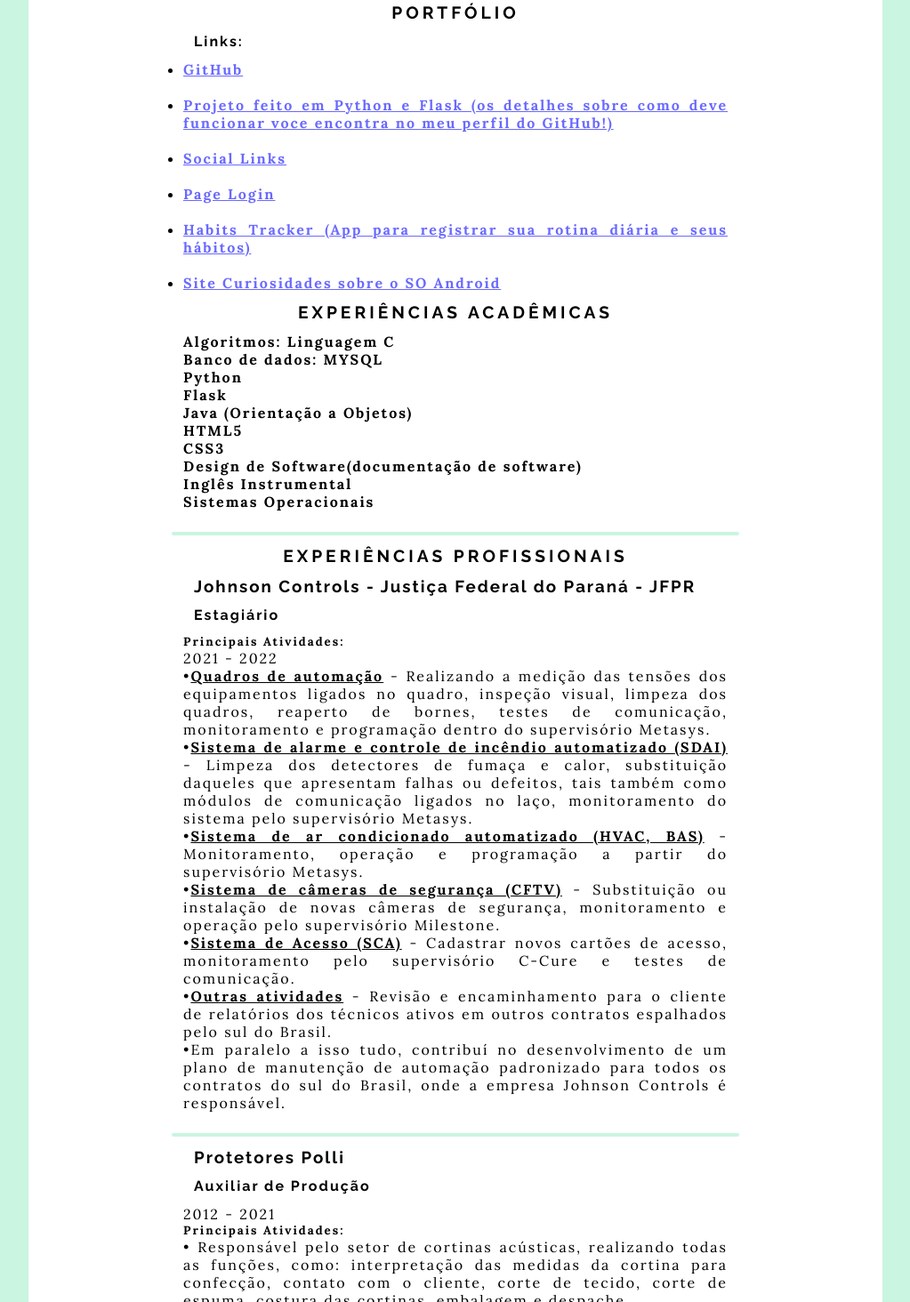
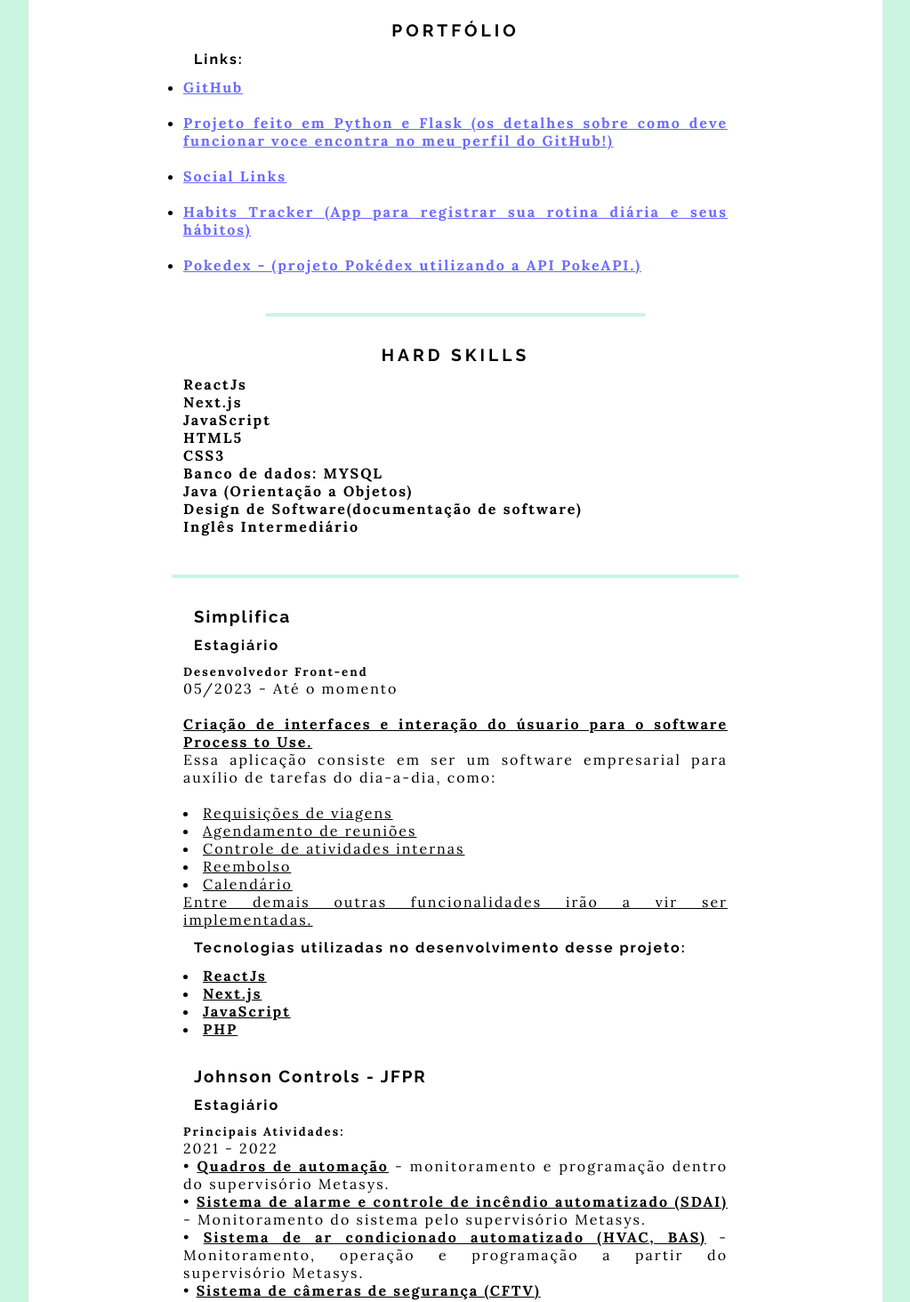
Before and after one commit to bonatoneto/curriculo, a plain HTML site: page index.html in a window 1280 px wide. Shown: the part 321-1785 px from the top of the page at 89% size, without its empty margins (128-1151 px from the left). Drawn offline with Linux system fonts and the light colour scheme.

Commit message:
Curriculo atualizado 22/06/2023

```diff
--- a/index.html
+++ b/index.html
@@ -1,139 +1,183 @@
 <!DOCTYPE html>
 <html lang="pt-BR">
   <head>
-    <meta charset="UTF-8">
-    <meta http-equiv="X-UA-Compatible" content="IE=edge">
-    <meta name="viewport" content="width=device-width, initial-scale=1.0">
+    <meta charset="UTF-8" />
+    <meta http-equiv="X-UA-Compatible" content="IE=edge" />
+    <meta name="viewport" content="width=device-width, initial-scale=1.0" />
     <title>Currículo</title>
-    <link rel="stylesheet" href="style.css">
+    <link rel="stylesheet" href="style.css" />
   </head>
   <body>
     <main>
       <header>
         <h1>João Adolfo Bonato</h1>
         <div class="sobre">
-                <p>• 24 anos, solteiro CNH: B, Almirante Tamandaré - PR •</p>
+          <p>• 25 anos, solteiro, Almirante Tamandaré - PR •</p>
         </div>
       </header>
       <section>
         <h2 class="formacao">Formação</h2>
         <ul>
-                    <li><strong>Engenharia de Software - Universidade Positivo, Campus Ecoville (Presencial) - 2022-2026 </strong></li>
+          <li>
+            <strong
+              >Engenharia de Software - Universidade Positivo, Campus Ecoville
+              (Presencial) - 2022-2026
+            </strong>
+          </li>
           <li><strong>Técnico em Mecatrônica - SENAI - 2020-2022 </strong></li>
-                    <li>Colégio Estadual Ambrosio Bini</li>
         </ul>
-            </section>
+      </section><br />
       <div class="line"></div>
       <section>
-                <div class="port">
+        <div class="port"><br />
           <h2>Portfólio</h2>
           <h4>Links:</h4>
           <ul>
             <li>
               <a href="https://github.com/bonatoneto" target="_blank">GitHub</a>
             </li>
-                        <br>
+            <br />
             <li>
-                            <a href="https://boradedesafio.onrender.com/" target="_blank"> Projeto feito em Python e Flask (os detalhes sobre como deve funcionar voce encontra no meu perfil do GitHub!)</a>
+              <a href="https://boradedesafio.onrender.com/" target="_blank">
+                Projeto feito em Python e Flask (os detalhes sobre como deve
+                funcionar voce encontra no meu perfil do GitHub!)</a
+              >
             </li>
-                        <br>
+            <br />
             <li>
-                            <a href="https://bonatoneto.github.io/devlinks/" target="_blank">Social Links</a>
+              <a href="https://bonatoneto.github.io/devlinks/" target="_blank"
+                >Social Links</a
+              >
             </li>
-                        <br>
+            <br />
             <li>
-                            <a href="https://bonatoneto.github.io/page-login/" target="_blank">Page Login</a>
+              <a
+                href="https://bonatoneto.github.io/nlw-setup/
+                            "
+                target="_blank"
+                >Habits Tracker (App para registrar sua rotina diária e seus
+                hábitos)</a
+              >
             </li>
-                        <br>
+            <br />
             <li>
-                            <a href="https://bonatoneto.github.io/nlw-setup/
-                            " target="_blank">Habits Tracker (App para registrar sua rotina diária e seus hábitos)</a>
-                        </li>
-                        <br>
-                        <li>
-                            <a href="https://bonatoneto.github.io/projeto-android/
-                            " target="_blank">Site Curiosidades sobre o SO Android</a>
+              <a
+                href="https://bonatoneto.github.io/Pokedex/
+                            "
+                target="_blank"
+                >Pokedex - (projeto Pokédex utilizando a API PokeAPI.)</a
+              >
             </li>
           </ul>
-                </div>
-            </section>
+        </div><br />
+        <div class="line"></div>
+      </section><br />
       <section>
-                <h2>Experiências Acadêmicas</h2>
+        <h2>Hard Skills</h2>
         <p>
           <strong>
-                        Algoritmos: Linguagem C<br>
-                        Banco de dados: MYSQL<br>
-                        Python<br>
-                        Flask<br>
-                        Java (Orientação a Objetos)<br>
-                        HTML5<br>
-                        CSS3<br>
-                        Design de Software(documentação de software)<br>
-                        Inglês Instrumental<br>
-                        Sistemas Operacionais
+            ReactJs<br />
+            Next.js<br />
+            JavaScript<br />
+            HTML5<br />
+            CSS3<br />
+            Banco de dados: MYSQL<br />
+            Java (Orientação a Objetos)<br />
+            Design de Software(documentação de software)<br />
+            Inglês Intermediário<br /><br />
           </strong>
         </p>
       </section>
-        <div class="line"></div>
+      <div class="line"></div><br />
       <section>
-                <h2>Experiências Profissionais</h2>
-                <h3>Johnson Controls - Justiça Federal do Paraná - JFPR</h3>
+        <h3>Simplifica</h3>
+        <h4><strong>Estagiário</strong></h4>
+        <h5>Desenvolvedor Front-end</h5>
+        <p>05/2023 - Até o momento</p>
+        <p><br/>
+            <u>
+                <strong>Criação de interfaces e interação do úsuario para o software Process to Use.</strong><br/>
+            </u>Essa aplicação consiste em ser um software empresarial para auxílio de tarefas do dia-a-dia, como:<br /><br />
+            <u>
+              <li>Requisições de viagens</li>
+              <li>Agendamento de reuniões</li>
+              <li>Controle de atividades internas</li>
+              <li>Reembolso</li>
+              <li>Calendário</li>
+              Entre demais outras funcionalidades irão a vir ser implementadas.
+            </u>
+           <h4>Tecnologias utilizadas no desenvolvimento desse projeto:</h4>
+            <u>
+                <strong>
+                    <li>ReactJs</li>
+                </strong>
+                <strong>
+                    <li>Next.js</li>
+                </strong>
+                <strong>
+                    <li>JavaScript</li>
+                </strong>
+                <strong>
+                    <li>PHP</li>
+                </strong>
+            </u>
+            </ul>
+          </p><br />
+        <h3>Johnson Controls - JFPR</h3>
         <h4><strong>Estagiário</strong></h4>
         <h5>Principais Atividades:</h5>
         <p>2021 - 2022</p>
         <p>
-                    •<u><strong>Quadros de automação</strong></u> - Realizando a medição das tensões dos equipamentos ligados no
-                    quadro, inspeção visual, limpeza dos quadros, reaperto de bornes, testes de comunicação,
-                    monitoramento e programação dentro do supervisório Metasys.
+          • <u><strong>Quadros de automação</strong></u> - monitoramento e
+          programação dentro do supervisório Metasys.
         </p>
         <p>
-                    •<u><strong>Sistema de alarme e controle de incêndio automatizado (SDAI)</strong></u> - Limpeza dos detectores
-                    de fumaça e calor, substituição daqueles que apresentam falhas ou defeitos, tais também
-                    como módulos de comunicação ligados no laço, monitoramento do sistema pelo
-                    supervisório Metasys.
+          •
+          <u
+            ><strong
+              >Sistema de alarme e controle de incêndio automatizado
+              (SDAI)</strong
+            ></u
+          >
+          - Monitoramento do sistema pelo supervisório Metasys.
         </p>
         <p>
-                    •<u><strong>Sistema de ar condicionado automatizado (HVAC, BAS)</strong></u> - Monitoramento, operação e
-                    programação a partir do supervisório Metasys.
+          •
+          <u
+            ><strong
+              >Sistema de ar condicionado automatizado (HVAC, BAS)</strong
+            ></u
+          >
+          - Monitoramento, operação e programação a partir do supervisório
+          Metasys.
         </p>
         <p>
-                    •<u><strong>Sistema de câmeras de segurança (CFTV)</strong></u> - Substituição ou instalação de novas câmeras
-                    de segurança, monitoramento e operação pelo supervisório Milestone.
+          • <u><strong>Sistema de câmeras de segurança (CFTV)</strong></u>
         </p>
         <p>
-                    •<u><strong>Sistema de Acesso (SCA)</strong></u> - Cadastrar novos cartões de acesso, monitoramento pelo
-                    supervisório C-Cure e testes de comunicação.
+          • <u><strong>Sistema de Acesso (SCA)</strong></u> - Cadastrar novos
+          cartões de acesso, monitoramento pelo supervisório C-Cure e testes de
+          comunicação.
         </p>
         <p>
-                    •<u><strong>Outras atividades</strong></u> - Revisão e encaminhamento para o cliente de relatórios dos técnicos
-                    ativos em outros contratos espalhados pelo sul do Brasil.
+          • <u><strong>Outras atividades</strong></u> - Revisão e encaminhamento
+          para o cliente de relatórios dos técnicos ativos em outros contratos
+          espalhados pelo sul do Brasil.
         </p>
         <p>
-                    •Em paralelo a isso tudo, contribuí no desenvolvimento de um plano de manutenção de
-                    automação padronizado para todos os contratos do sul do Brasil, onde a empresa Johnson
-                    Controls é responsável.
+          • Em paralelo a isso tudo, contribuí no desenvolvimento de um plano de
+          manutenção de automação padronizado para todos os contratos do sul do
+          Brasil, onde a empresa Johnson Controls é responsável.
         </p>
       </section>
       <div class="line"></div>
-                <section>
-                    <h3><strong>Protetores Polli</strong></h3>
-                    <h4>Auxiliar de Produção</h4>
-                    <p>2012 - 2021</p>
-                    <h5>Principais Atividades:</h5>
-                    <p>
-                        • Responsável pelo setor de cortinas acústicas, realizando todas as funções, como:
-                        interpretação das medidas da cortina para confecção, contato com o cliente, corte de
-                        tecido, corte de espuma, costura das cortinas, embalagem e despache.
-                    </p>
-                    <p>
-                        • Anteriormente auxiliava na confecção de proteção para elevadores, relizando as funções
-                        de corte de espuma e tecido e costura.
-                    </p>
-                </section>
-            <div class="line"></div>
-        <footer> •
+      <footer>
+        •
         <a href="tel://5541995702437"> Celular ou WhatsApp: (41) 995702437</a> -
-            <a href="mailto:joaoadolfobonato@gmail.com">Email: joaoadolfobonato@gmail.com</a> •
+        <a href="mailto:joaoadolfobonato@gmail.com"
+          >Email: joaoadolfobonato@gmail.com</a
+        >
+        •
       </footer>
     </main>
   </body>
```
Lines whose indentation alone changed are shown as unchanged.
